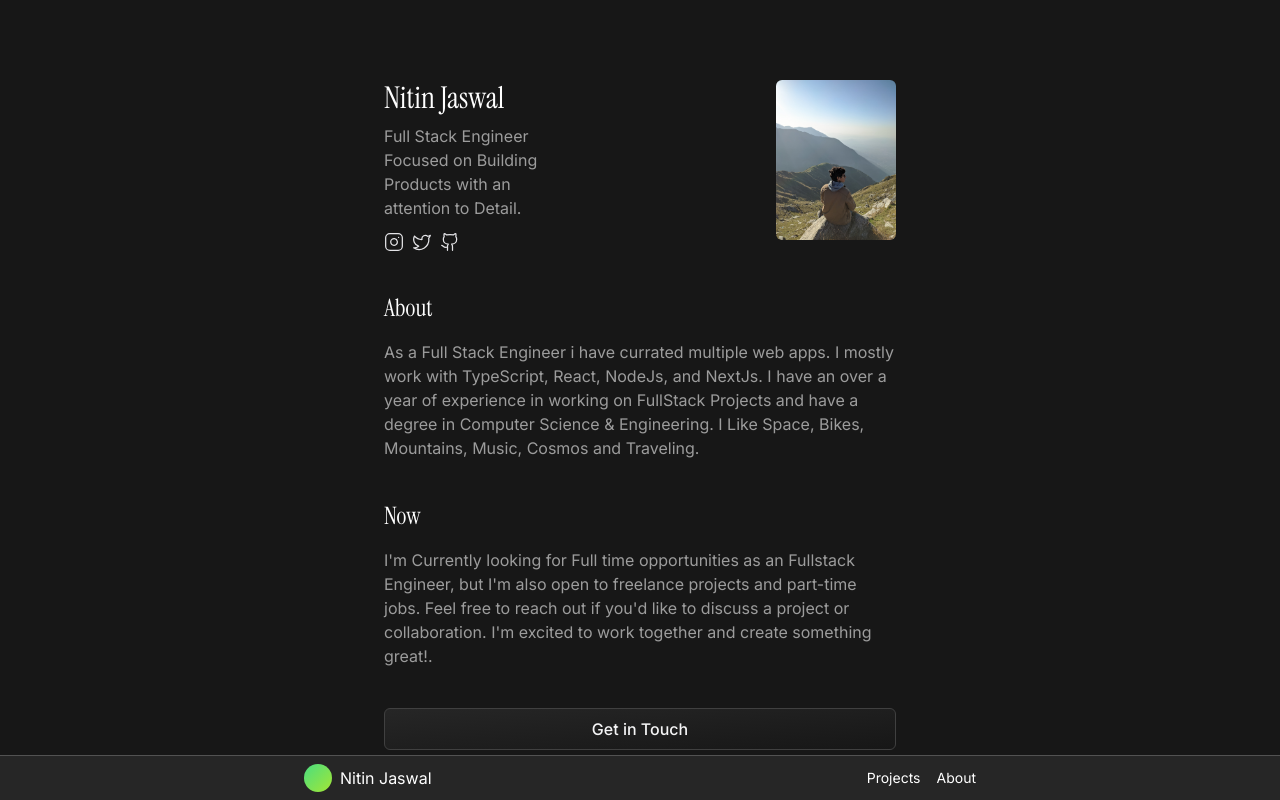
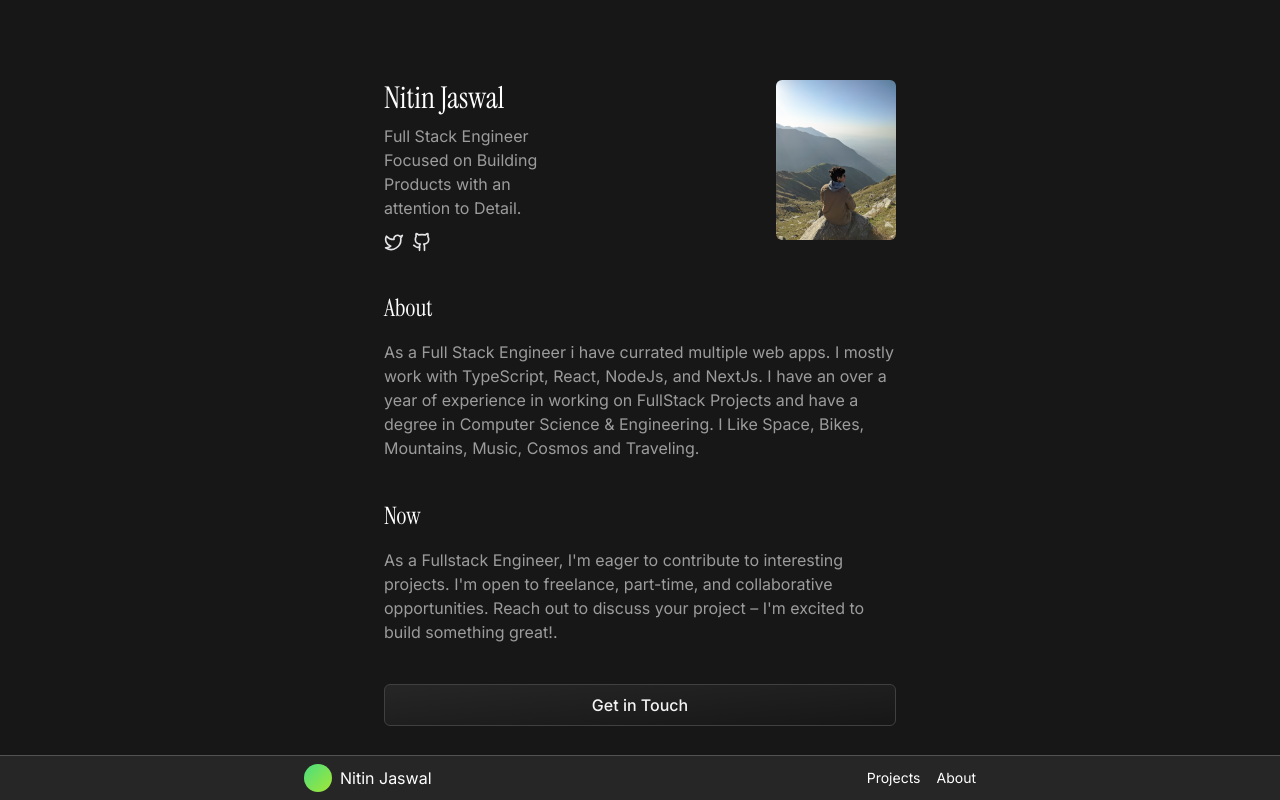
Before and after one commit to walkerthecreator/nitinjaswal, a Next.js app: page /about in a window 1280 px wide. Built offline with nearby package versions, Linux system fonts and the light colour scheme.

Commit message:
fix:icons about page

```diff
--- a/src/app/about/page.tsx
+++ b/src/app/about/page.tsx
@@ -2,6 +2,7 @@ import Button from "@/components/Button";
 import Image from "next/image";
 import Link from "next/link";
 import { instrumentSerif } from "@/lib/font";
+import { Github, Twitter } from "lucide-react";
 
 const page = () => {
 
@@ -13,14 +14,12 @@ const page = () => {
                 <h2 className={`text-3xl font-semibold ${instrumentSerif.className}`}>Nitin Jaswal</h2>
                   <p className="md:w-2/4 mt-2 text-muted/60">Full Stack Engineer Focused on Building Products with an attention to Detail.</p>
                   <div className="mt-3 flex gap-2 text-zinc-200">
-                    <Link href={'https://www.instagram.com/walkerthecreator/'} target="_blank">
-                    <svg xmlns="http://www.w3.org/2000/svg" width="20" height="20" viewBox="0 0 24 24" fill="none" stroke="currentColor" stroke-width="1.5" stroke-linecap="round" stroke-linejoin="round" className="lucide lucide-instagram"><rect width="20" height="20" x="2" y="2" rx="5" ry="5"/><path d="M16 11.37A4 4 0 1 1 12.63 8 4 4 0 0 1 16 11.37z"/><line x1="17.5" x2="17.51" y1="6.5" y2="6.5"/></svg>
-                    </Link>
+
                     <Link href={'https://x.com/nitinjaswal26'} target="_blank">
-                    <svg xmlns="http://www.w3.org/2000/svg" width="20" height="20" viewBox="0 0 24 24" fill="none" stroke="currentColor" stroke-width="1.5" stroke-linecap="round" stroke-linejoin="round" className="lucide lucide-twitter"><path d="M22 4s-.7 2.1-2 3.4c1.6 10-9.4 17.3-18 11.6 2.2.1 4.4-.6 6-2C3 15.5.5 9.6 3 5c2.2 2.6 5.6 4.1 9 4-.9-4.2 4-6.6 7-3.8 1.1 0 3-1.2 3-1.2z"/></svg>
+                    <Twitter className="h-5 w-5" />
                     </Link>
                     <Link href={'https://github.com/walkerthecreator'} target="_blank">
-                    <svg xmlns="http://www.w3.org/2000/svg" width="20" height="20" viewBox="0 0 24 24" fill="none" stroke="currentColor" stroke-width="1.5" stroke-linecap="round" stroke-linejoin="round" className="lucide lucide-github"><path d="M15 22v-4a4.8 4.8 0 0 0-1-3.5c3 0 6-2 6-5.5.08-1.25-.27-2.48-1-3.5.28-1.15.28-2.35 0-3.5 0 0-1 0-3 1.5-2.64-.5-5.36-.5-8 0C6 2 5 2 5 2c-.3 1.15-.3 2.35 0 3.5A5.403 5.403 0 0 0 4 9c0 3.5 3 5.5 6 5.5-.39.49-.68 1.05-.85 1.65-.17.6-.22 1.23-.15 1.85v4"/><path d="M9 18c-4.51 2-5-2-7-2"/></svg>
+                    <Github className="h-5 w-5" />
                     </Link>
                   </div>
               </div>
@@ -34,7 +33,7 @@ const page = () => {
 
           <div className="mt-10">
             <h2 className={`font-semibold text-2xl ${instrumentSerif.className}`}>Now</h2>
-            <p className="mt-4 text-muted/60">I&apos;m Currently looking for Full time opportunities as an Fullstack Engineer, but I&apos;m also open to freelance projects and part-time jobs. Feel free to reach out if you&apos;d like to discuss a project or collaboration. I&apos;m excited to work together and create something great!.</p>
+            <p className="mt-4 text-muted/60">As a Fullstack Engineer, I&apos;m eager to contribute to interesting projects.  I&apos;m open to freelance, part-time, and collaborative opportunities.  Reach out to discuss your project – I&apos;m excited to build something great!.</p>
           </div>
 
           <Link href={'https://mail.google.com/mail/u/0/?fs=1&tf=cm'} target="_blank">
```
